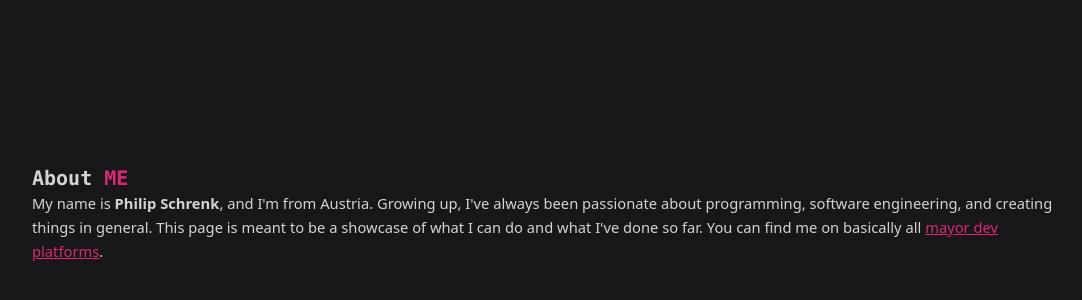
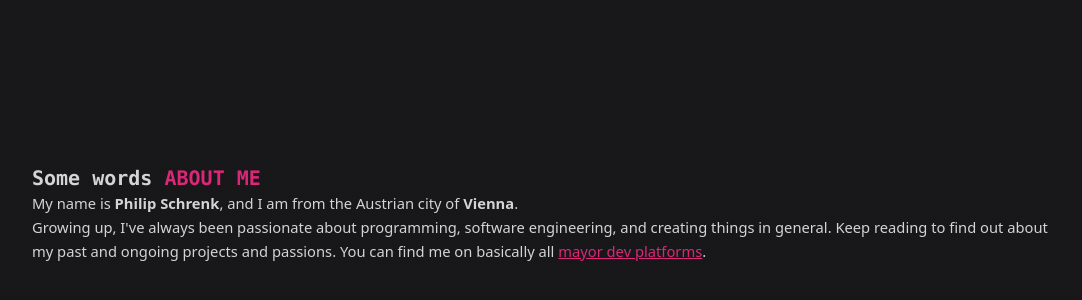
Before and after one commit to phil-not-funny/proxreal-homepage-nextjs, a Next.js app: page /about in a window 1280 px wide. Shown: the part 802-1102 px from the top of the page, without its empty margins (96-1178 px from the left). Built offline with nearby package versions, Linux system fonts and the light colour scheme.

Commit message:
changed some about me text

```diff
--- a/src/app/about/page.tsx
+++ b/src/app/about/page.tsx
@@ -26,16 +26,18 @@ export default function About() {
         <AboutReadSection
           title={
             <Fragment>
-              About <span className="text-pink-600 uppercase">Me</span>
+              Some words{" "}
+              <span className="text-pink-600 uppercase">About Me</span>
             </Fragment>
           }
           paragraph={
             <Fragment>
-              My name is <strong>Philip Schrenk</strong>, and I'm from
-              Austria. Growing up, I've always been passionate about
-              programming, software engineering, and creating things in general.
-              This page is meant to be a showcase of what I can do and what I've done so far. You can find
-              me on basically all{" "}
+              My name is <strong>Philip Schrenk</strong>, and I am from the
+              Austrian city of <strong>Vienna</strong>. <br /> Growing up, I've
+              always been passionate about programming, software engineering,
+              and creating things in general. Keep reading to find out about my
+              past and ongoing projects and passions. You can find me on
+              basically all{" "}
               <DecoratedLink href={"/contact"}>
                 mayor dev platforms
               </DecoratedLink>
```
